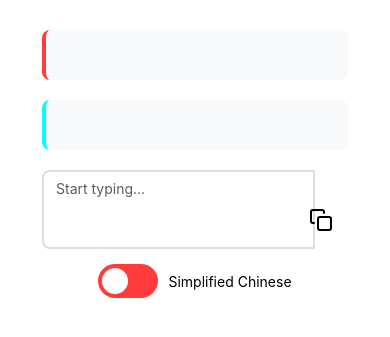
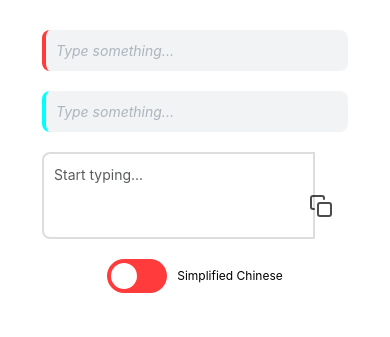
Before and after one commit to qwertypants/real-time-translator, a Flask app: page / in a window 390 px wide. Shown: the top 337 px of the page. Run offline with Flask 3, Linux system fonts and the light colour scheme; some libraries are stand-ins or nearby versions.

Commit message:
Agent query: Is the source text showing immediately as you type, and is the translation appearing with a small delay?
Enhance UI/UX with styling improvements and implement immediate source text updates, loading states, and error handling for translation.

Screenshot: https://storage.googleapis.com/screenshot-production-us-central1/b3d042de-68e8-4890-9004-b661aa515e35/e4536082-88e2-4430-8a3c-a409ef8bb1da.jpg

```diff
--- a/static/css/style.css
+++ b/static/css/style.css
@@ -25,14 +25,28 @@ body {
     border-radius: 8px;
     background-color: #f8f9fa;
     word-wrap: break-word;
+    transition: all 0.3s ease;
 }
 
 .source-text {
     border-left: 4px solid var(--primary-red);
+    font-size: 16px;
 }
 
 .translation-text {
     border-left: 4px solid var(--primary-cyan);
+    font-size: 16px;
+}
+
+.text-display:empty {
+    min-height: 30px;
+    background-color: #f1f3f5;
+}
+
+.text-display:empty::before {
+    content: 'Type something...';
+    color: #adb5bd;
+    font-style: italic;
 }
 
 .input-section {
@@ -48,11 +62,13 @@ body {
     border-radius: 8px;
     resize: none;
     font-size: 16px;
+    padding: 12px;
 }
 
 .form-control:focus {
     border-color: var(--primary-cyan);
     box-shadow: 0 0 0 0.2rem rgba(0, 255, 255, 0.25);
+    outline: none;
 }
 
 .btn-copy {
@@ -65,10 +81,12 @@ body {
     padding: 5px;
     cursor: pointer;
     transition: all 0.3s ease;
+    opacity: 0.7;
 }
 
 .btn-copy:hover {
     color: var(--primary-cyan);
+    opacity: 1;
 }
 
 /* Toggle Switch Styles */
@@ -77,6 +95,7 @@ body {
     align-items: center;
     justify-content: center;
     gap: 10px;
+    margin-top: 20px;
 }
 
 .toggle-switch {
@@ -137,9 +156,15 @@ input:checked + .toggle-slider:before {
     .text-display {
         min-height: 50px;
         padding: 10px;
+        font-size: 14px;
     }
 
     .form-control {
         font-size: 14px;
+        padding: 10px;
+    }
+
+    .toggle-label {
+        font-size: 12px;
     }
 }
--- a/static/js/main.js
+++ b/static/js/main.js
@@ -18,6 +18,11 @@ document.addEventListener('DOMContentLoaded', function() {
         toggleLabel.textContent = currentTarget === 'zh' ? 'Simplified Chinese' : 'Traditional Chinese';
     }
 
+    // Update source text immediately
+    function updateSourceText(text) {
+        sourceText.textContent = text || '';
+    }
+
     // Translation function
     async function translateText(text) {
         if (!text.trim()) {
@@ -25,6 +30,9 @@ document.addEventListener('DOMContentLoaded', function() {
             translationText.textContent = '';
             return;
         }
+
+        // Show loading state
+        translationText.textContent = 'Translating...';
 
         try {
             const response = await fetch('/translate', {
@@ -39,39 +47,52 @@ document.addEventListener('DOMContentLoaded', function() {
                 })
             });
 
+            if (!response.ok) {
+                throw new Error('Translation request failed');
+            }
+
             const data = await response.json();
             if (data.error) {
+                translationText.textContent = 'Translation error occurred';
                 console.error('Translation error:', data.error);
                 return;
             }
 
-            sourceText.textContent = data.source_text;
             translationText.textContent = data.translation;
         } catch (error) {
+            translationText.textContent = 'Translation service unavailable';
             console.error('Translation request failed:', error);
         }
     }
 
     // Input event handler with debouncing
     inputText.addEventListener('input', function() {
+        // Update source text immediately
+        updateSourceText(this.value);
+
+        // Debounce translation request
         clearTimeout(translateTimeout);
         translateTimeout = setTimeout(() => {
             translateText(this.value);
-        }, 300);
+        }, 300); // Wait 300ms after last keystroke before translating
     });
 
     // Chinese variant toggle handler
     chineseVariantToggle.addEventListener('change', function() {
         currentTarget = this.checked ? 'zh-TW' : 'zh';
         updateToggleLabel();
-        if (inputText.value) {
+        if (inputText.value.trim()) {
             translateText(inputText.value);
         }
     });
 
     // Copy button handler
     copyButton.addEventListener('click', async function() {
-        const textToCopy = `${sourceText.textContent}\n${translationText.textContent}`;
+        const textToCopy = sourceText.textContent && translationText.textContent ?
+            `${sourceText.textContent}\n${translationText.textContent}` : '';
+
+        if (!textToCopy) return;
+
         try {
             await navigator.clipboard.writeText(textToCopy);
 
```
